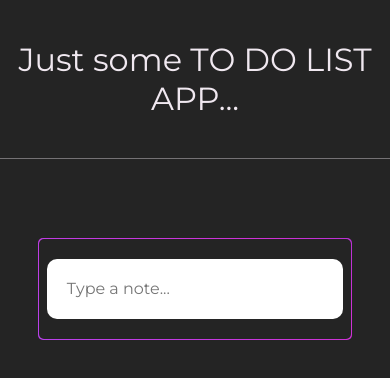
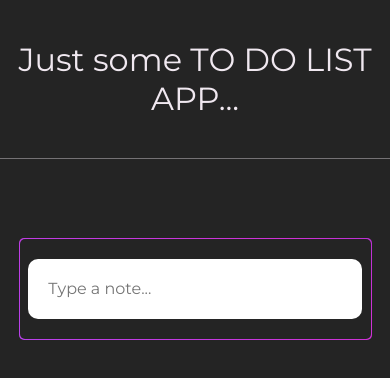
Before and after one commit to JlordS32/TDL-App, a React (Vite) app: page / in a window 390 px wide. Shown: the top 378 px of the page. Built offline with nearby package versions, Linux system fonts and the light colour scheme; a web font is replaced by a local one.

Commit message:
updated css

```diff
--- a/src/styles/todo.modules.css
+++ b/src/styles/todo.modules.css
@@ -38,6 +38,7 @@
    position: relative;
    transition: 1s;
    transition: width 1s;
+   width: clamp(50%, 700px, 90%);
 }
 
 .newtodo-container::before {
@@ -197,10 +198,6 @@
 }
 
 @media screen and (max-width: 1920px){
-   .newtodo-container {
-      width: 40%;
-   }
-
    .newtodo-content {
       height: 100px;
    }
@@ -223,7 +220,6 @@
 }
 
 @media screen and (max-width: 768px) {
-   .newtodo-container,
    .todos-wrapper {
       width: 80%;
       margin: 30px;
```
Also changed, not shown: src/components/dialog/Backdrop.jsx (deleted), src/components/dialog/Modal.jsx (deleted).
